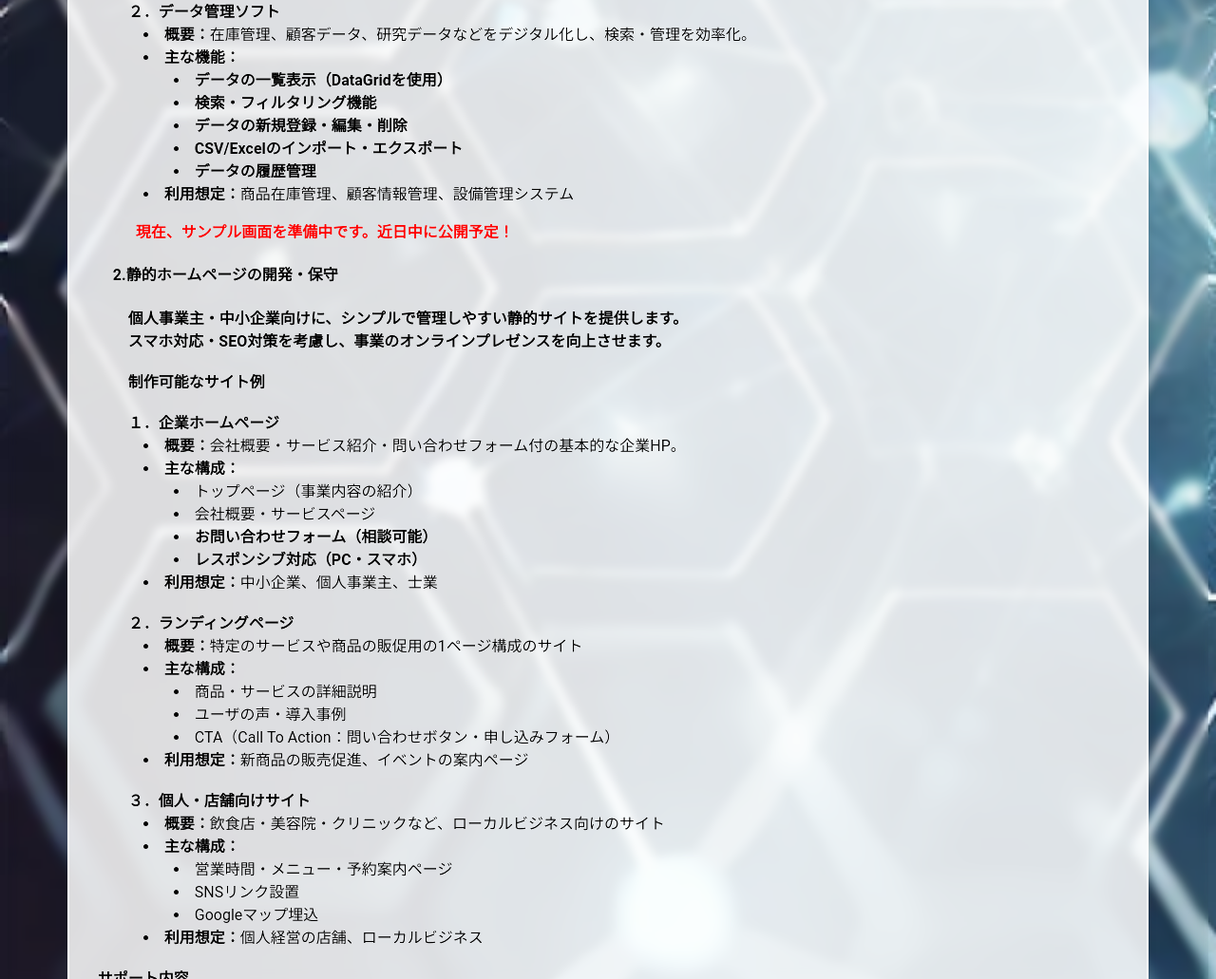
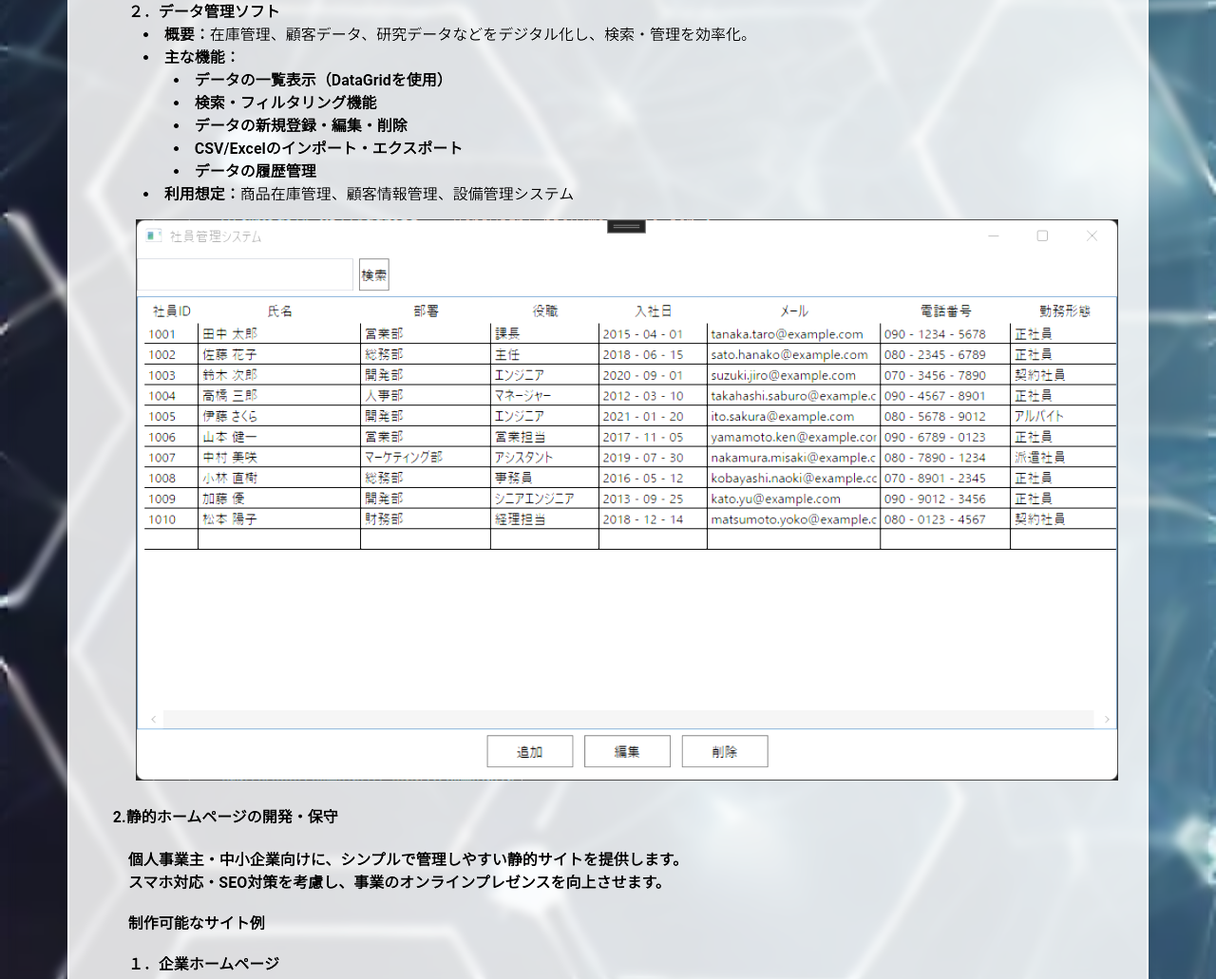
Before and after one commit to chemitech/itechem_HP, a plain HTML site: page development/index.html in a window 1280 px wide. Shown: the part 2046-3077 px from the top of the page at 95% size. Drawn offline with Linux system fonts and the light colour scheme.

Commit message:
社員一覧画像追加

```diff
--- a/development/index.html
+++ b/development/index.html
@@ -200,9 +200,7 @@
                     <li style="padding-left: 5em;"><b>データの履歴管理</b></li>
                     <li style="padding-left: 3em;"><b>利用想定：</b>商品在庫管理、顧客情報管理、設備管理システム</li>
                     <ul>
-                        <b style="color: red;">現在、サンプル画面を準備中です。近日中に公開予定！</b>
-                        <!--<img src="image/">-->
-                        <!--<img src="image/">-->
+                        <img style="width: 1200px;" src="image/EmployeeExample.png">
                     </ul>
                     <h4 style="padding-left: 1em;">2.静的ホームページの開発・保守</h4>
                     <b style="padding-left: 2em;">個人事業主・中小企業向けに、シンプルで管理しやすい静的サイトを提供します。</b>
```
Also changed, not shown: development/image/EmployeeExample.png (added).
